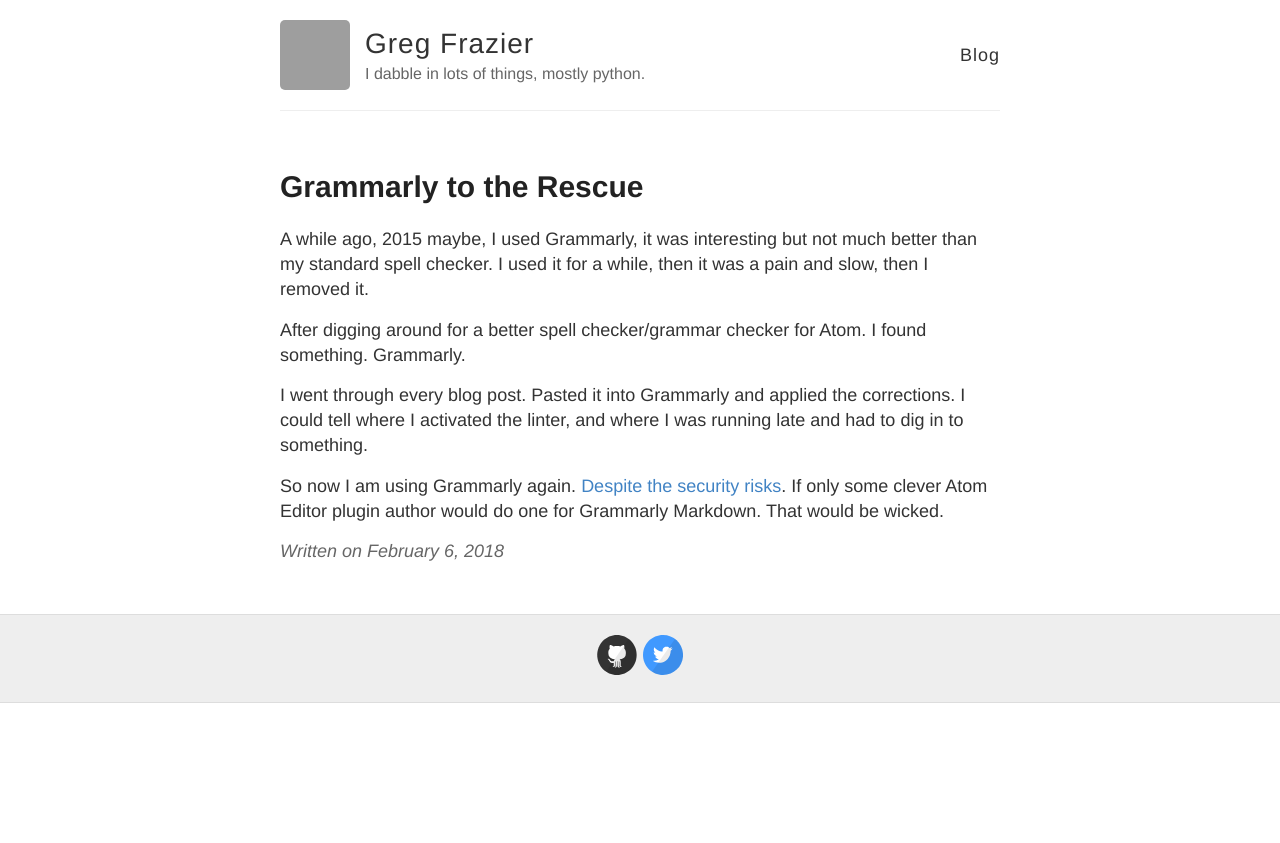
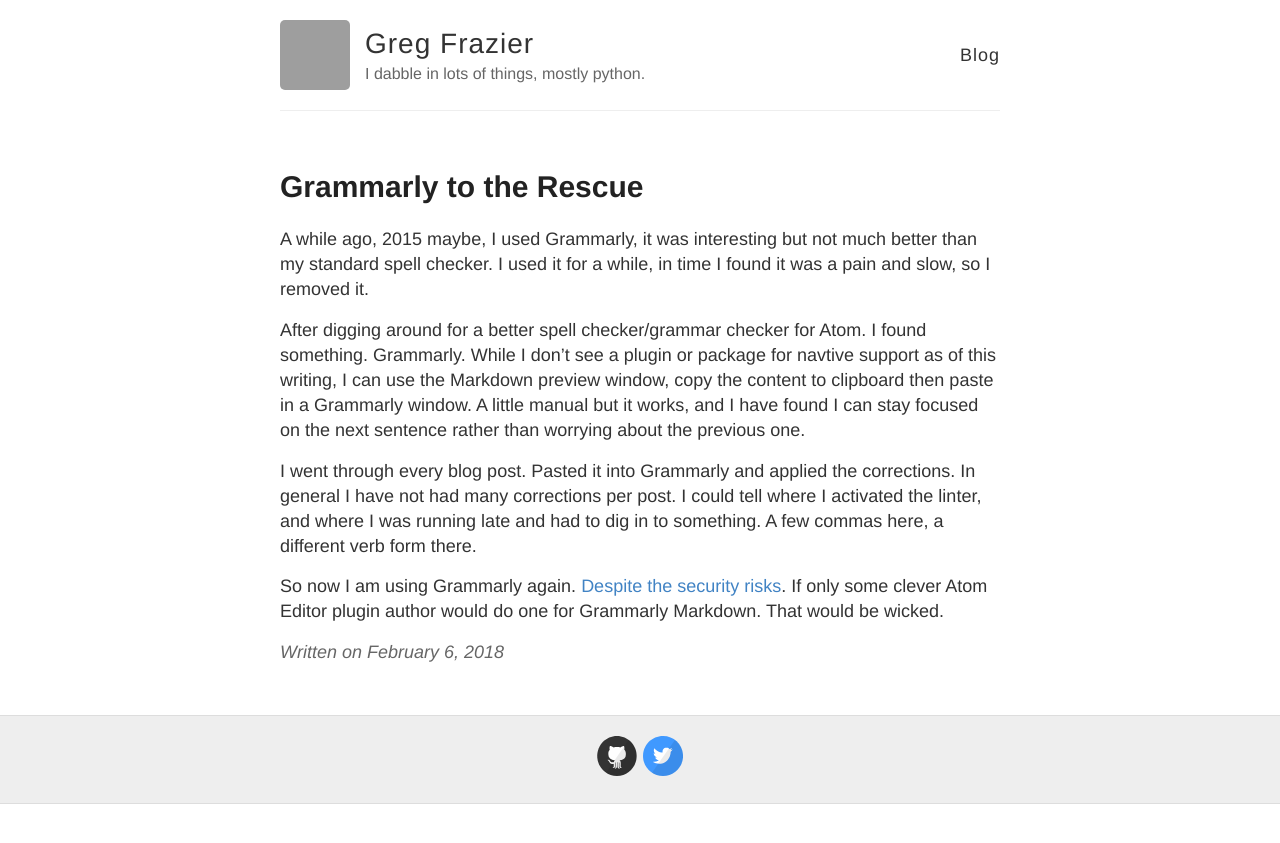
Before and after one commit to gnfrazier/gnfrazier.github.io, a Jekyll site: the page built from _posts/2018-2-6-grammerly-to-the-rescue.md, in a window 1280 px wide. Shown: the top 843 px of the page. Built offline with Jekyll 4.4.1, drawn with Linux system fonts in a browser that asks for light colours; grey boxes are pictures that could not be loaded.

Commit message:
Add to 2-6.

```diff
--- a/_posts/2018-2-6-grammerly-to-the-rescue.md
+++ b/_posts/2018-2-6-grammerly-to-the-rescue.md
@@ -4,10 +4,10 @@
 tags: grammarly humbled learning
 ---
 
-A while ago, 2015 maybe, I used Grammarly, it was interesting but not much better than my standard spell checker. I used it for a while, then it was a pain and slow, then I removed it.
+A while ago, 2015 maybe, I used Grammarly, it was interesting but not much better than my standard spell checker. I used it for a while, in time I found it was a pain and slow, so I removed it.
 
-After digging around for a better spell checker/grammar checker for Atom. I found something. Grammarly.
+After digging around for a better spell checker/grammar checker for Atom. I found something. Grammarly. While I don't see a plugin or package for navtive support as of this writing, I can use the Markdown preview window, copy the content to clipboard then paste in a Grammarly window. A little manual but it works, and I have found I can stay focused on the next sentence rather than worrying about the previous one.
 
-I went through every blog post. Pasted it into Grammarly and applied the corrections. I could tell where I activated the linter, and where I was running late and had to dig in to something.
+I went through every blog post. Pasted it into Grammarly and applied the corrections. In general I have not had many corrections per  post. I could tell where I activated the linter, and where I was running late and had to dig in to something. A few commas here, a different verb form there.
 
 So now I am using Grammarly again. [Despite the security risks](https://www.cyberscoop.com/bug-in-grammarly-browser-extension-exposes-virtually-everything-a-user-ever-writes/). If only some clever Atom Editor plugin author would do one for Grammarly Markdown. That would be wicked.
```
